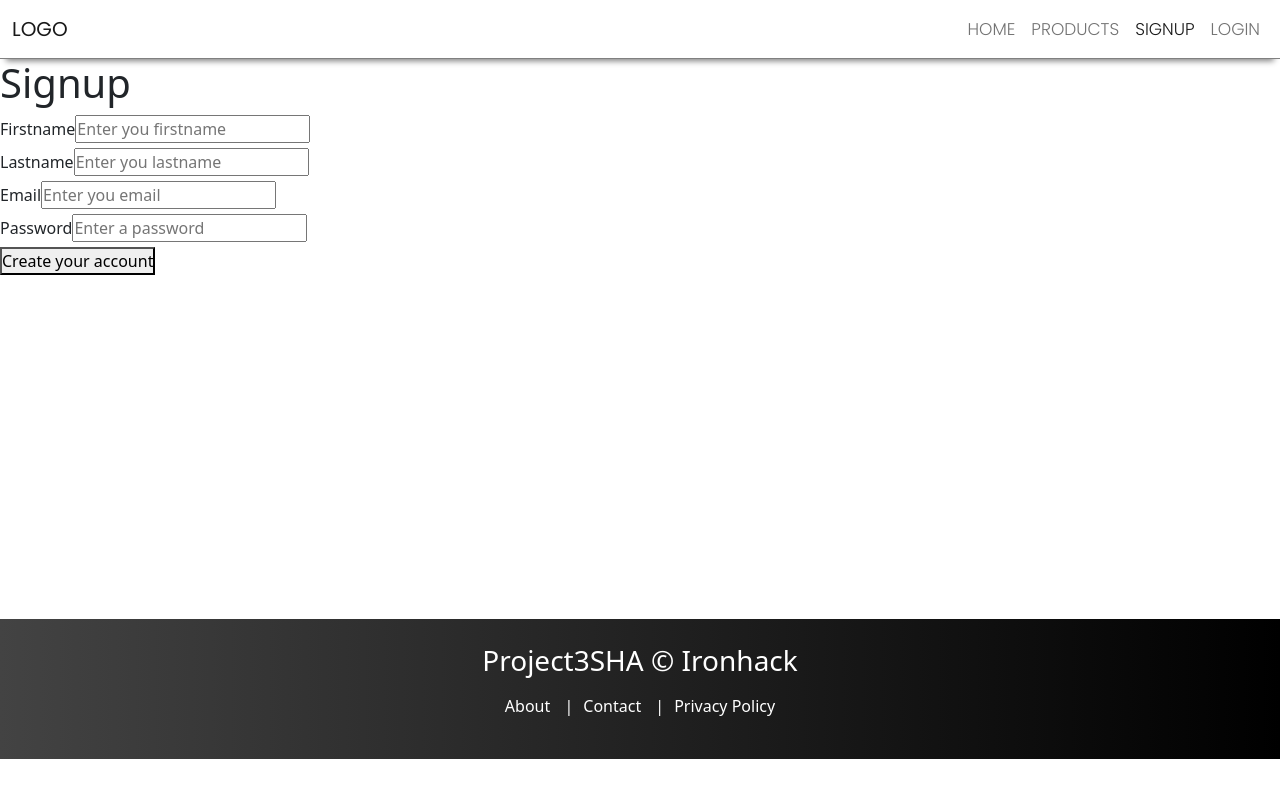
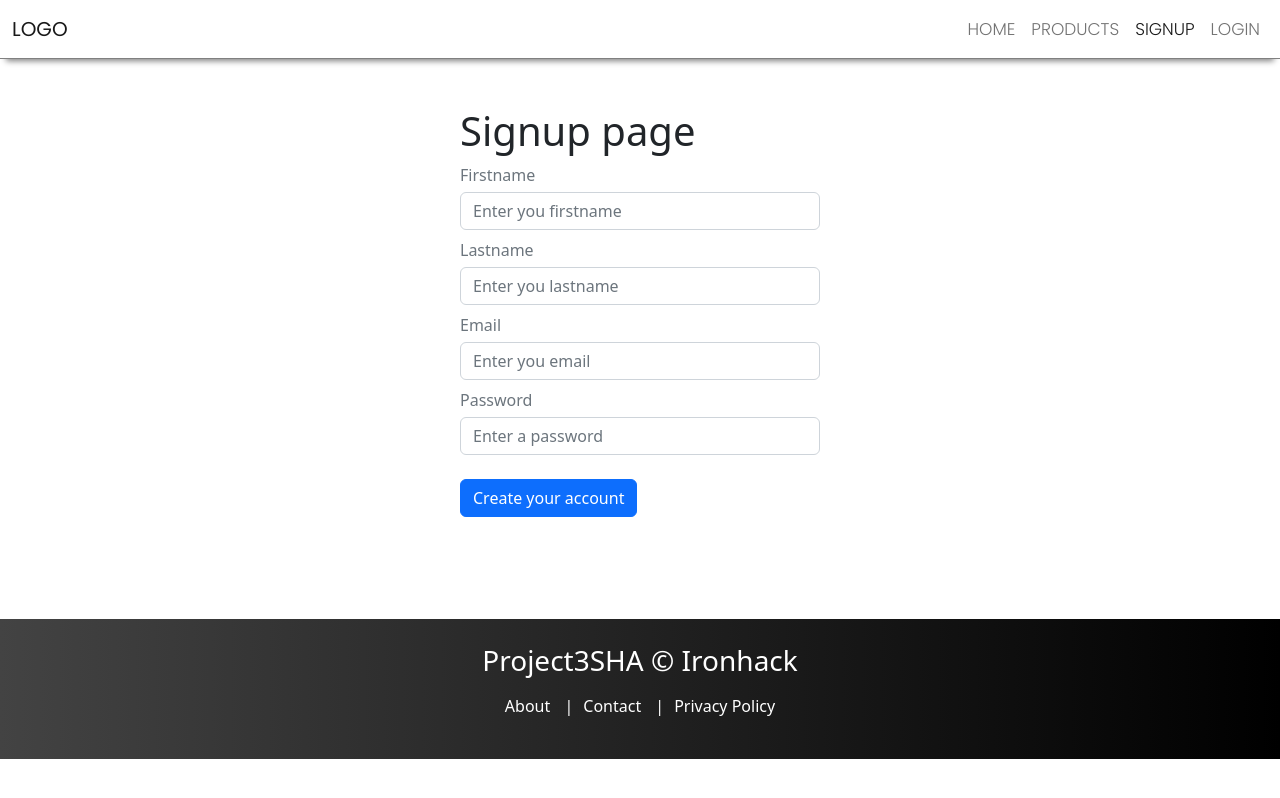
Before and after one commit to 89hars/projectm3-frontend, a React (Vite) app: page /signup in a window 1280 px wide. Built offline with nearby package versions, Linux system fonts and the light colour scheme.

Commit message:
style added on login and signup

```diff
--- a/src/pages/LoginPage.jsx
+++ b/src/pages/LoginPage.jsx
@@ -25,31 +25,30 @@ const LoginPage = () => {
 
   return (
     <Layouts>
-      <div>
-        <h1>Login </h1>
-        <form onSubmit={handleSubmit}>
-          <label>
-            Email
+      <div className="d-flex justify-content-center align-items-center pt-5">
+        <form onSubmit={handleSubmit} style={{ width: 360 }}>
+          <h1>Login page</h1>
+          <label className="text-secondary">Email</label>
           <input
             placeholder="Enter you email"
+            className="form-control"
             type="email"
             required
             value={email}
             onChange={(event) => setEmail(event.target.value)}
           />
-          </label>
 
-          <label>
-            Password
+          <label className="text-secondary mt-2">Password</label>
           <input
             placeholder="Enter a password"
+            className="form-control"
             type="password"
             required
             value={password}
             onChange={(event) => setPassword(event.target.value)}
           />
-          </label>
-          <button type="submit">Log In </button>
+
+          <button type="submit" className="btn btn-primary mt-4">Log In </button>
         </form>
       </div>
     </Layouts>
--- a/src/pages/SignupPage.jsx
+++ b/src/pages/SignupPage.jsx
@@ -14,7 +14,7 @@ const SignupPage = () => {
     const response = await fetch("http://localhost:5005/auth/signup", {
       method: "POST",
       headers: { "Content-Type": "application/json" },
-      body: JSON.stringify({ email, password, firstName, lastName}),
+      body: JSON.stringify({ email, password, firstName, lastName }),
     });
 
     if (response.status === 201) {
@@ -24,55 +24,55 @@ const SignupPage = () => {
 
   return (
     <Layouts>
-      <h1>Signup </h1>
-      <form onSubmit={handleSubmit}>
-      <label>
-          Firstname
+      <div className="d-flex justify-content-center align-items-center pt-5">
+        <form onSubmit={handleSubmit} style={{ width: 360 }}>
+          <h1>Signup page</h1>
+          <label className="text-secondary">Firstname</label>
           <input
             placeholder="Enter you firstname"
+            className="form-control"
             type="firstname"
             required
             value={firstName}
             onChange={(event) => setFirstName(event.target.value)}
           />
-        </label>
 
-        <label>
-          Lastname
+          <label className="text-secondary mt-2">Lastname</label>
           <input
             placeholder="Enter you lastname"
+            className="form-control"
             type="lastname"
             required
             value={lastName}
             onChange={(event) => setLastName(event.target.value)}
           />
-        </label>
 
-        <label>
-          Email
+          <label className="text-secondary mt-2">Email</label>
           <input
             placeholder="Enter you email"
+            className="form-control"
             type="email"
             required
             value={email}
             onChange={(event) => setEmail(event.target.value)}
           />
-        </label>
 
-        <label>
-          Password
+          <label className="text-secondary mt-2">Password</label>
           <input
             placeholder="Enter a password"
+            className="form-control"
             type="password"
             required
             value={password}
             onChange={(event) => setPassword(event.target.value)}
           />
-        </label>
-        <button type="submit">Create your account </button>
-      </form>
 
-    </Layouts >
+          <button type="submit" className="btn btn-primary mt-4">
+            Create your account
+          </button>
+        </form>
+      </div>
+    </Layouts>
   );
 };
 export default SignupPage;
```
Lines whose indentation alone changed are shown as unchanged.
